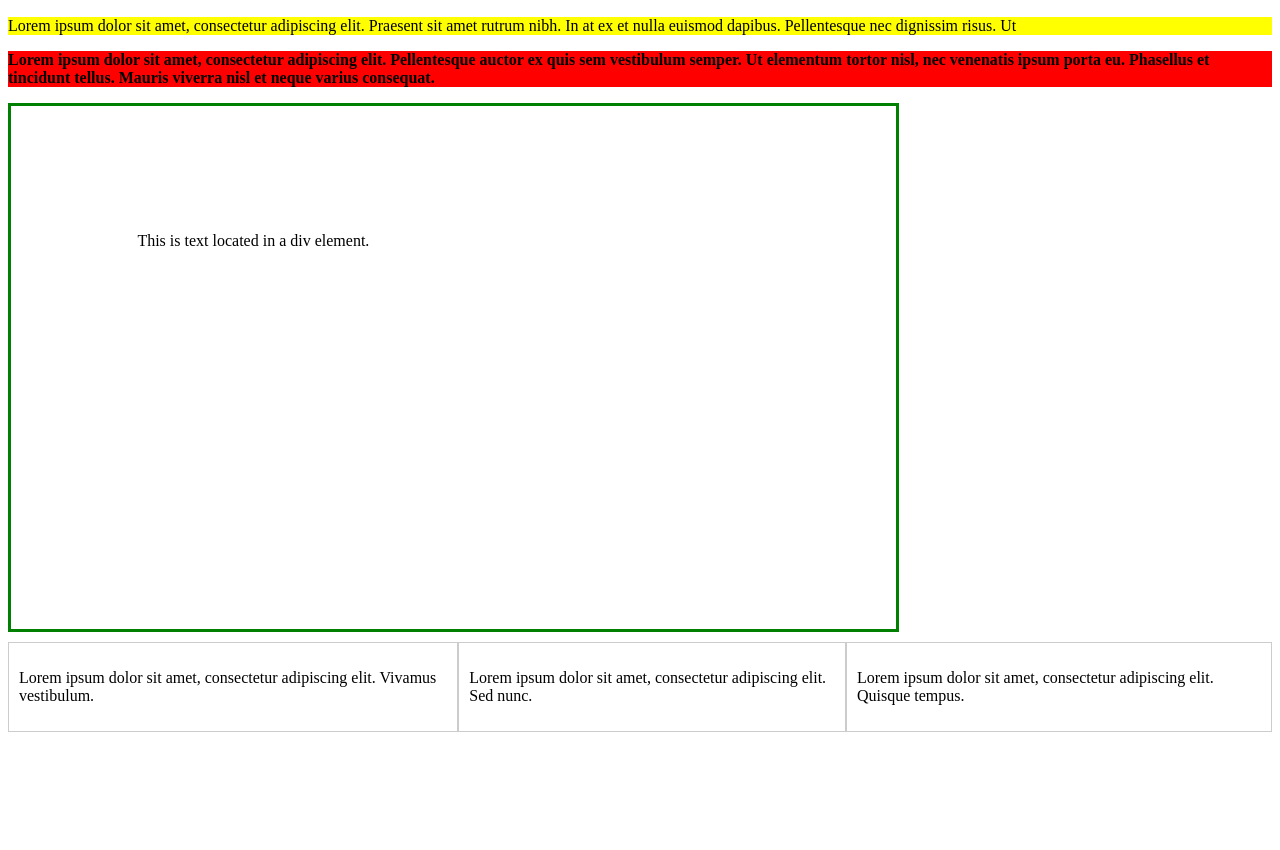
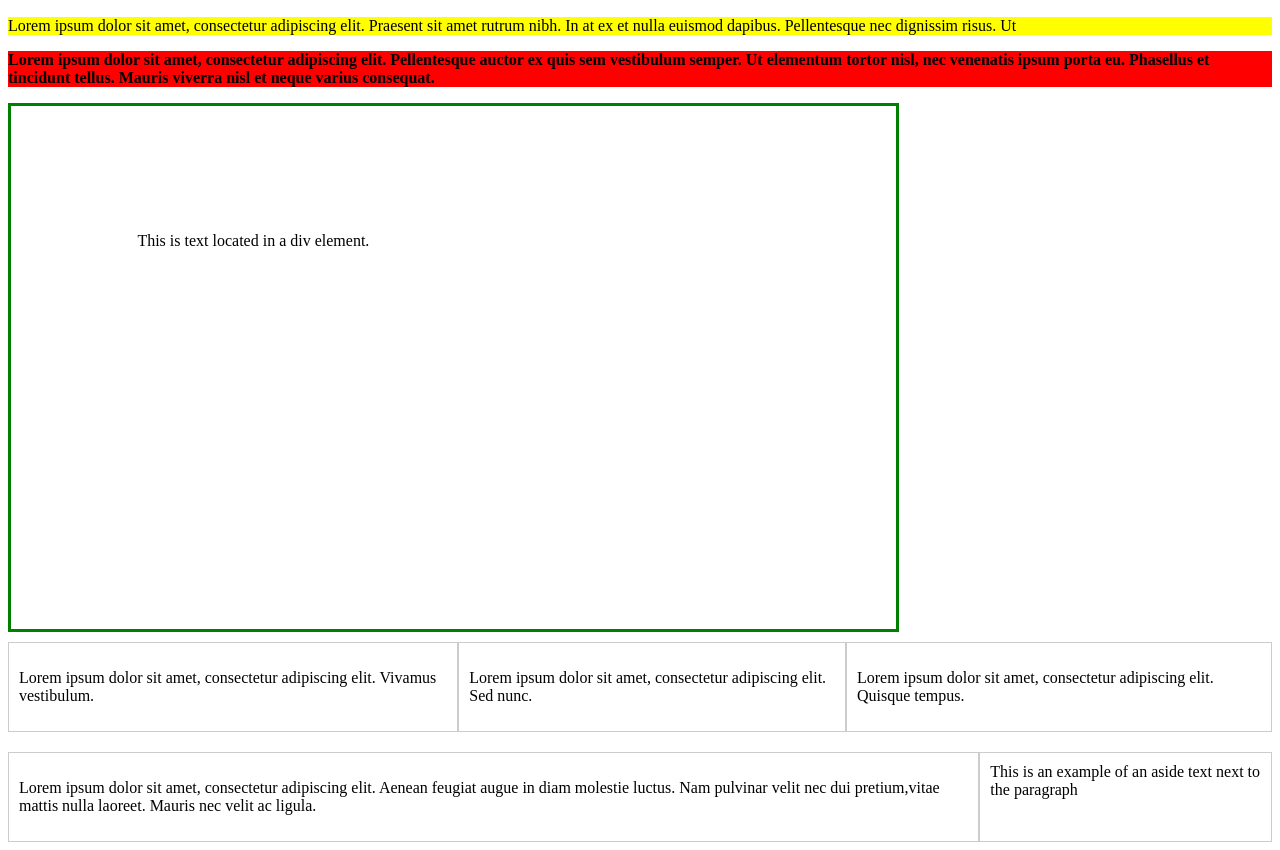
Before and after one commit to Simon1G1/CSSTinkerer, a plain HTML site: page index.html in a window 1280 px wide. Shown: the part 136-986 px from the top of the page. Before the commit the page ends 876 px from the top, so only its background shows below. Drawn offline with Linux system fonts and the light colour scheme.

Commit message:
Experimenting with flex and aside

```diff
--- a/index.html
+++ b/index.html
@@ -41,5 +41,18 @@
 
   </div>
 
+  <div class = "flex-container-2">
+
+    <div>
+      <p>Lorem ipsum dolor sit amet, consectetur adipiscing elit. Aenean feugiat
+         augue in diam molestie luctus. Nam pulvinar velit nec dui pretium,vitae
+          mattis nulla laoreet. Mauris nec velit ac ligula.
+      </p>
+
+    </div>
+
+    <aside>This is an example of an aside text next to the paragraph</aside>
+
+  </div>
 </body>
 </html>
--- a/style.css
+++ b/style.css
@@ -40,6 +40,11 @@ h2 {
 
 }
 
+.flex-container-2 {
+  display: flex;
+  margin-top: 20px;
+}
+
 .flex-container div {
 
   margin-top: 10px;
@@ -47,3 +52,18 @@ h2 {
   border: 1px #ccc solid;
 
 }
+
+.flex-container-2 div {
+
+  padding: 10px;
+  border: 1px #ccc solid;
+
+}
+
+.flex-container-2 aside {
+
+  padding-top: 10px;
+  padding-left: 10px;
+  border: 1px #ccc solid;
+
+}
```
